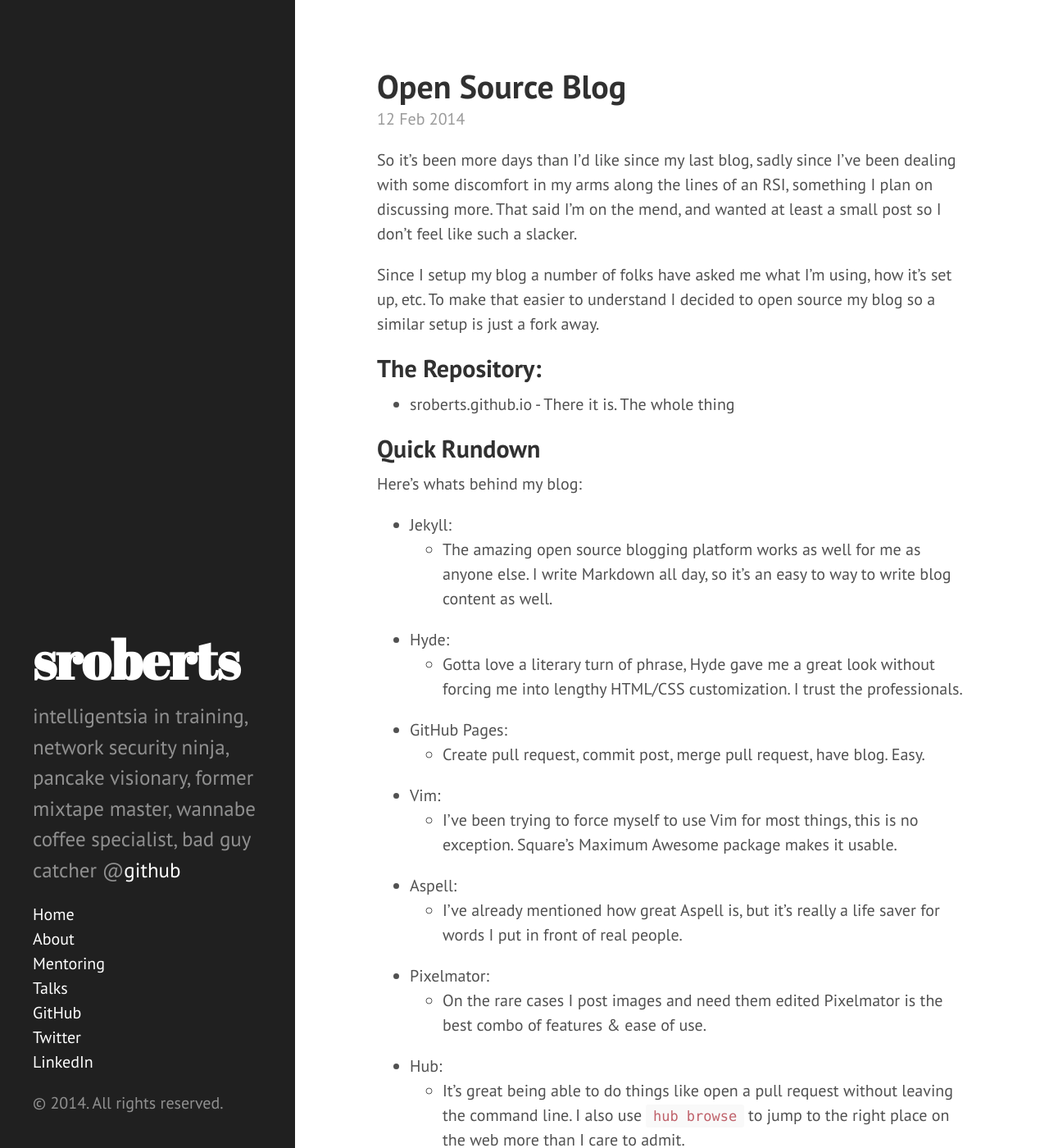
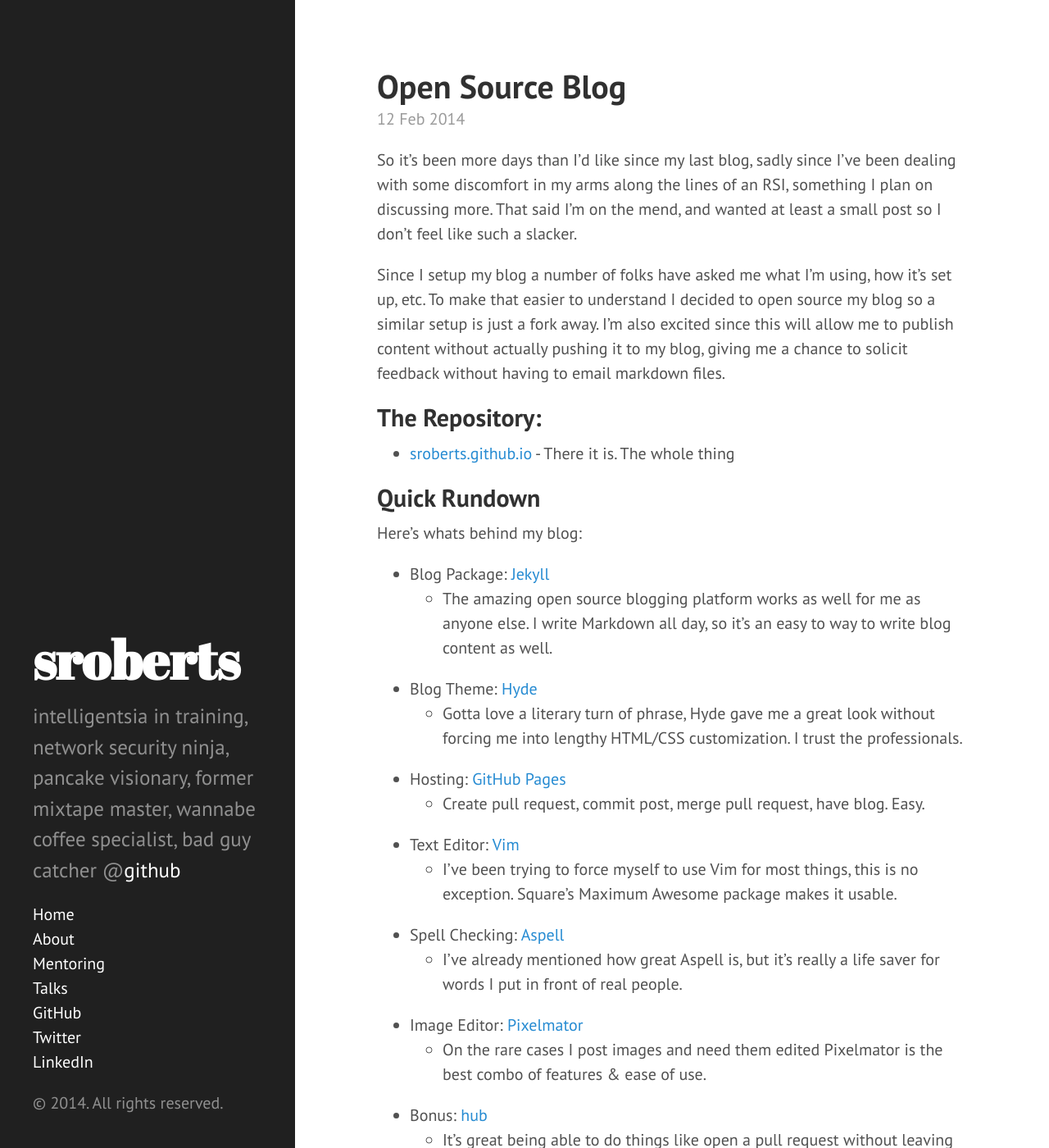
Before and after one commit to sroberts/sroberts.github.io, a Jekyll site: the page built from _posts/2014-02-12-open-source-blog.md, in a window 1280 px wide and 1400 px high. Shown: the whole window at 82% size. Built offline with Jekyll 4.4.1, drawn with Linux system fonts in a browser that asks for light colours; Markdown is read by kramdown in place of the engine named in the settings; some of the changed text lies outside the part shown.

Commit message:
added links

````diff
--- a/_posts/2014-02-12-open-source-blog.md
+++ b/_posts/2014-02-12-open-source-blog.md
@@ -5,30 +5,30 @@
 
 So it's been more days than I'd like since my last blog, sadly since I've been dealing with some discomfort in my arms along the lines of an RSI, something I plan on discussing more. That said I'm on the mend, and wanted at least a small post so I don't feel like such a slacker.
 
-Since I setup my blog a number of folks have asked me what I'm using, how it's set up, etc. To make that easier to understand I decided to open source my blog so a similar setup is just a fork away.
+Since I setup my blog a number of folks have asked me what I'm using, how it's set up, etc. To make that easier to understand I decided to open source my blog so a similar setup is just a fork away. I'm also excited since this will allow me to publish content without actually pushing it to my blog, giving me a chance to solicit feedback without having to email markdown files.
 
 ## The Repository:
 
-* sroberts.github.io - There it is. The whole thing
+* [sroberts.github.io](https://github.com/sroberts/sroberts.github.io) - There it is. The whole thing
 
 ## Quick Rundown
 Here's whats behind my blog:
 
-* Jekyll:
+* Blog Package: [Jekyll](http://jekyllrb.com)
   * The amazing open source blogging platform works as well for me as anyone else. I write Markdown all day, so it's an easy to way to write blog content as well.
-* Hyde:
+* Blog Theme: [Hyde](http://andhyde.com)
   * Gotta love a literary turn of phrase, Hyde gave me a great look without forcing me into lengthy HTML/CSS customization. I trust the professionals.
-* GitHub Pages:
+* Hosting: [GitHub Pages](http://pages.github.com)
   * Create pull request, commit post, merge pull request, have blog. Easy.
-* Vim:
+* Text Editor: [Vim](http://www.vim.org)
   * I've been trying to force myself to use Vim for most things, this is no exception. Square's Maximum Awesome package makes it usable.
-* Aspell:
+* Spell Checking: [Aspell](http://aspell.net)
   * I've already mentioned how great Aspell is, but it's really a life saver for words I put in front of real people.
-* Pixelmator:
+* Image Editor: [Pixelmator](http://www.pixelmator.com)
   * On the rare cases I post images and need them edited Pixelmator is the best combo of features & ease of use.
-* Hub:
-  * It's great being able to do things like open a pull request without leaving the command line. I also use ```hub browse``` to jump to the right place on the web more than I care to admit.
-* GitHub Pages Gem:
+* Bonus: [hub](http://hub.github.com)
+  * It's great being able to do things like open a pull request without leaving the command line. I also use ``hub browse`` to jump to the right place on the web more than I care to admit.
+* Bonus: [GitHub Pages Gem](https://github.com/github/pages-gem)
   * This gem keeps everything inline, making sure you always stay up to date on Jekyll version, Pages compatibility, etc.
 
 That's the technology behind it. I also use the repository Issues to keep track of posts I'd like to write, notes, etc.
````
